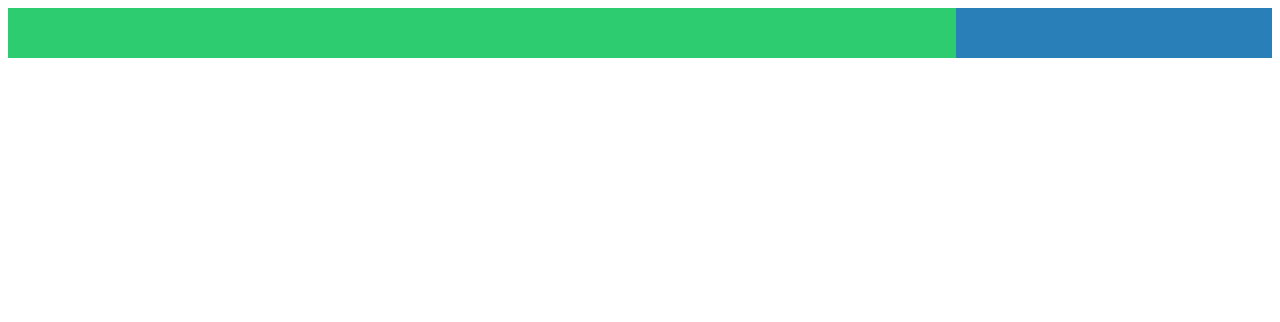
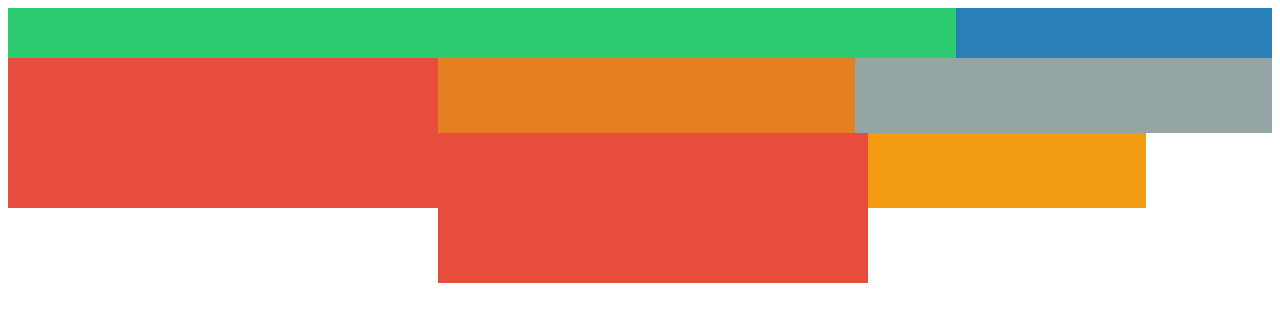
Before and after one commit to Alexis60/Prairie_html_css_Exercice_6, a plain HTML site: page index.html in a window 1280 px wide. Drawn offline with Linux system fonts and the light colour scheme.

Commit message:
fin de journee

```diff
--- a/index.html
+++ b/index.html
@@ -12,9 +12,9 @@
     <div id="orange"></div>
     <div id="gris"></div>
     <div id="rouge"></div>
-    <div id="doré"></div>
+    <div id="dore"></div>
     <div id="turquoise"></div>
     <div id="marron"></div>
-    <div id="grisfoncé"></div>
+    <div id="grisfonce"></div>
   </body>
 </html>
--- a/style.css
+++ b/style.css
@@ -9,3 +9,23 @@ div {float: left}
   height: 50px;
   width: 25%;
 }
+#rouge {
+  background-color: #E74C3C;
+  height: 150px;
+  width: 34%
+}
+#orange {
+  background-color: #E67E22;
+  height: 75px;
+  width: 33%;
+}
+#gris {
+  background-color: #95A5A6;
+  height: 75px;
+  width: 33%;
+}
+#dore {
+  background-color: #F39C12;
+  height: 75px;
+  width: 22%
+}
```
